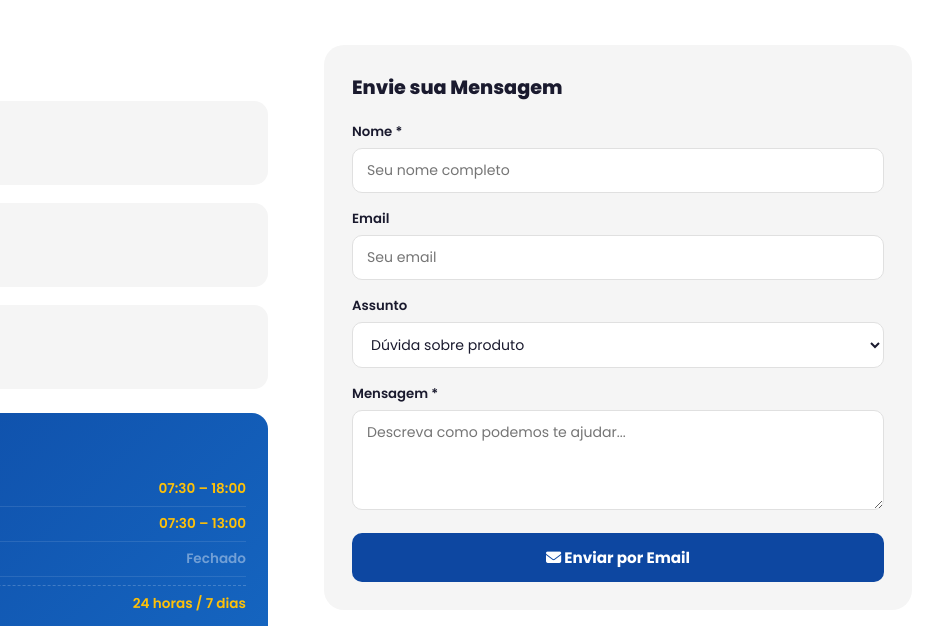
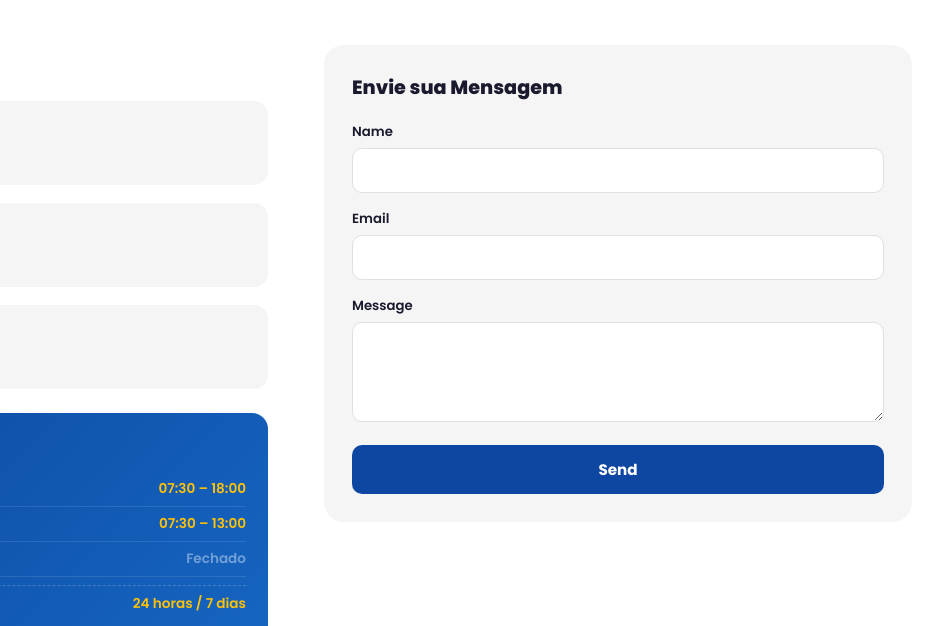
Before and after one commit to devnathancode/tintas-original, a website: page index.html in a window 1280 px wide. Shown: the part 7946-8572 px from the top of the page, 344-1280 px from the left. Drawn offline with Linux system fonts and the light colour scheme.

Commit message:
change form

```diff
--- a/index.html
+++ b/index.html
@@ -1081,22 +1081,25 @@
       </div>
       <div class="contato-form reveal-right">
         <h3>Envie sua Mensagem</h3>
-        <div class="form-group"><label>Nome *</label><input type="text" id="f-nome" placeholder="Seu nome completo"></div>
-        <div class="form-group"><label>Email</label><input type="email" id="f-email" placeholder="Seu email"></div>
-        <div class="form-group"><label>Assunto</label>
-          <select id="f-assunto">
-            <option>Dúvida sobre produto</option>
-            <option>Orçamento</option>
-            <option>Pedido / Compra</option>
-            <option>Entrega</option>
-            <option>Outro</option>
-          </select>
-        </div>
-        <div class="form-group"><label>Mensagem *</label><textarea id="f-msg" placeholder="Descreva como podemos te ajudar..."></textarea></div>
-        <button class="btn-submit" type="button" onclick="enviarEmail(event)"><i class="fas fa-envelope"></i> Enviar por Email</button>
-      </div>
-    </div>
-  </div>
+        <form action="https://api.w3forms.com/submit" method="POST">
+          <input type="hidden" name="access_key" value="w3f_8da948f3163baad506f35dbe42ba57b4bfacfddf37259d5f">
+          <div class="form-group">
+            <label for="name">Name</label>
+            <input type="text" name="name" id="name" required>
+          </div>
+          <div class="form-group">
+            <label for="email">Email</label>
+            <input type="email" name="email" id="email" required>
+          </div>
+          <div class="form-group">
+            <label for="message">Message</label>
+            <textarea name="message" id="message" required></textarea>
+          </div>
+          <input type="hidden" name="_gotcha" style="display:none">
+          <button type="submit" class="btn-submit">Send</button>
+        </form>
+      </div>
+    </div>
 </section>
 
 <!-- FOOTER -->
```
